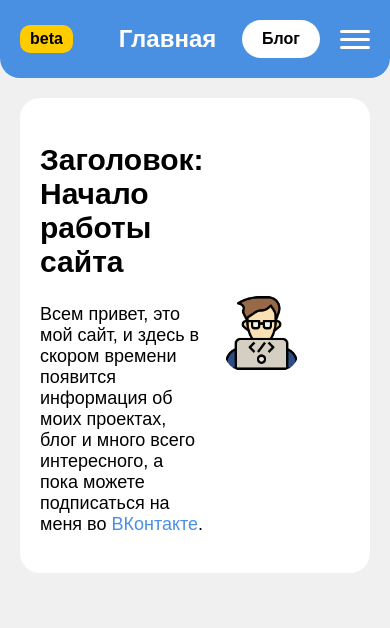
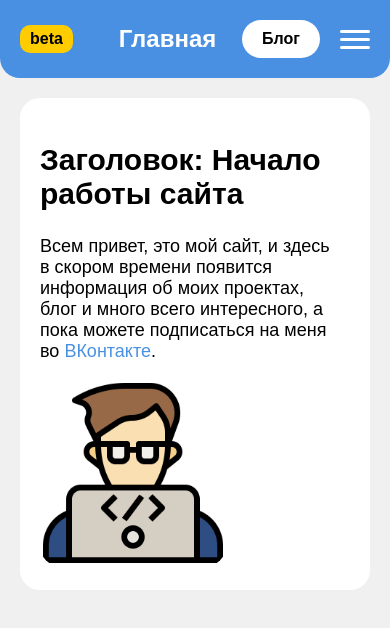
Before and after one commit to NEIROSET111/home, a plain HTML site: page index.html in a window 390 px wide. Drawn offline with Linux system fonts and the light colour scheme.

Commit message:
v1.0.3
v1.0.3

```diff
--- a/index.html
+++ b/index.html
@@ -4,9 +4,9 @@
     <meta charset="UTF-8">
     <meta name="viewport" content="width=device-width, initial-scale=1.0">
     <title>Сайт максончика</title>
-		<meta property="og:title" content="Сайт Максончика">
-		<meta property="og:description" content="Это мой сайт и тут будут различные новости">
-		<meta property="og:image" content="images/logoN.jpg">
+	<meta property="og:title" content="Сайт Максончика">
+	<meta property="og:description" content="Это мой сайт и тут будут различные новости">
+	<meta property="og:image" content="images/logoN.jpg">
     <style>
         body {
             font-family: SuperCell Magic, sans-serif;
@@ -142,6 +142,21 @@
             font-weight: bold;
             margin-top: 20px;
         }
+        /* Добавленные стили */
+			@media (max-width: 768px) and (orientation: portrait) {
+			.content {
+				flex-direction: column;
+			}
+
+			.text-block {
+				order: 1;
+			}
+
+			.image-block {
+				order: 2;
+			}
+		}
+        }
     </style>
 </head>
 <body>
```
